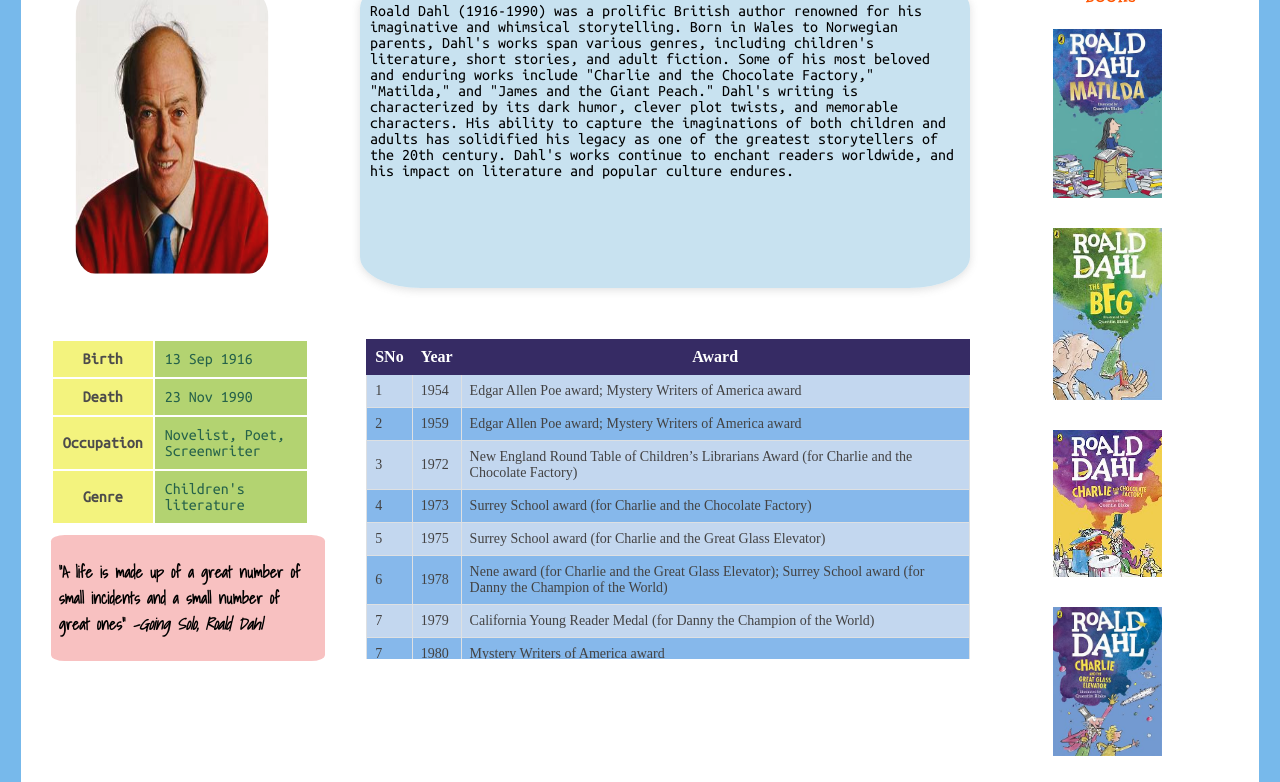
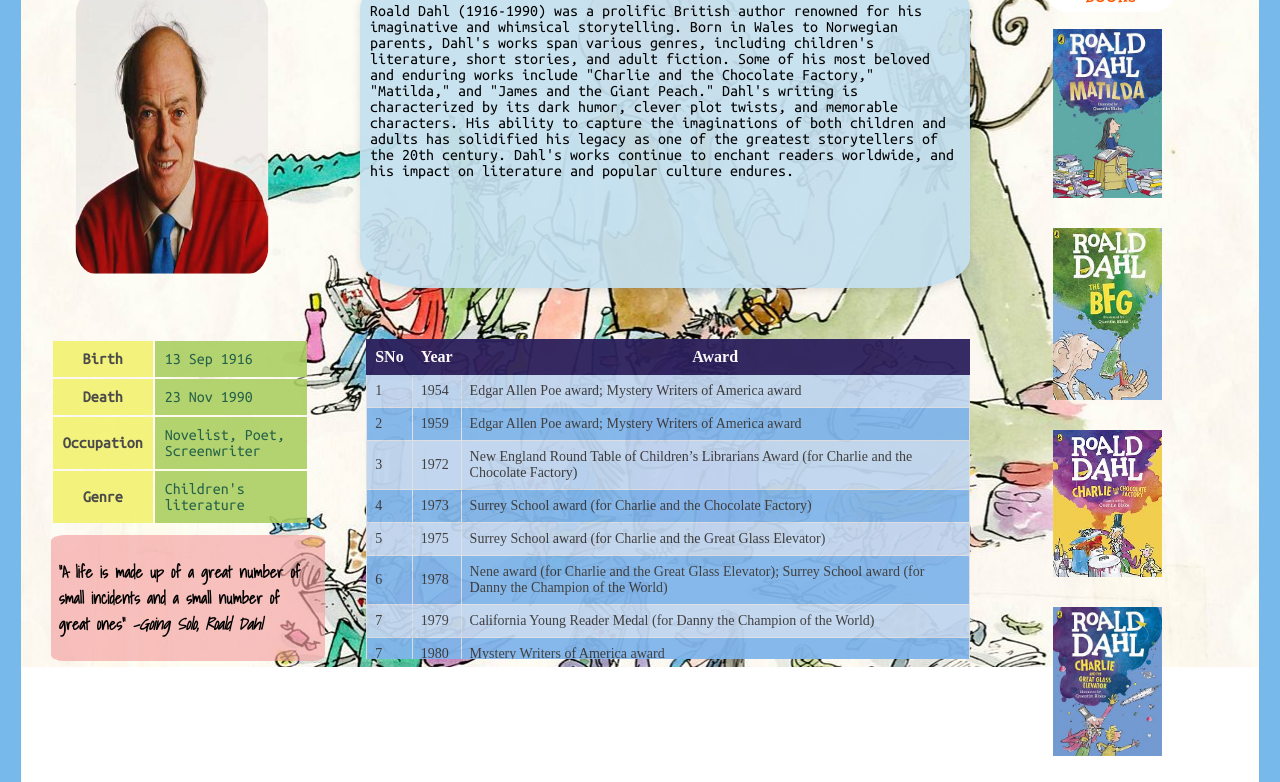
Before and after one commit to SmritiVM/Roald-Dahl-Fanpage, a plain HTML site: page index.html in a window 1280 px wide. Shown: the part 188-970 px from the top of the page. Drawn offline with Linux system fonts and the light colour scheme; a web font is replaced by a local one.

Commit message:
Add/delete comments

```diff
--- a/style.css
+++ b/style.css
@@ -1,16 +1,11 @@
 @font-face { font-family: "Roald Dahl"; src: url('RoaldDahlWonkyBold.ttf'); }
 body{
-    /* background-image: url("./assets/banner.png"); */
-    /* background-image:  */
     /* linear-gradient(180deg, rgba(243,139,160,0.4), rgba(246,174,153,0.4), rgba(241,202,137,0.4), rgba(213,236,194,0.4), rgba(189,210,182,0.4), rgba(135,167,179,0.4), rgba(228,186,212,0.4)),  */
-    /* url('./assets/background.jpg');  */
-    /* background-size: 500px;
-    background-repeat: no-repeat; */
     overscroll-behavior: none;
     background-color: #77B9EB;
-    /* background-position: 0px -100px; */
+}
 
-}
+/* Heading */
 .heading{
     background-image: url("./assets/banner.png");
     background-size: 300px;
@@ -23,43 +18,36 @@ body{
 .heading h1, a{
     font-family: "Roald Dahl";
     font-size: 70px;
-    /* padding-top: 0.3% !important; */
     margin-top: 3% !important;
     margin-bottom: 1% !important;
     color: black;
     text-decoration: none;
 }
 
-
+/* Content */
 .content{
-    background-image:
-    /* linear-gradient(180deg, rgba(243,139,160,0.2), rgba(246,174,153,0.2), rgba(241,202,137,0.2), rgba(213,236,194,0.2), rgba(189,210,182,0.2), rgba(135,167,179,0.2), rgba(228,186,212,0.2)),  */
-    url('./assets/background_copy.jpg');
+    background-image: url('./assets/combined_illustration.jpg');
     background-repeat: no-repeat;
-    /* background-position: 0px 30px; */
     margin: 1%;
     border-radius: 5%;
-    /* box-shadow: rgba(0, 0, 0, 0.25) 0px 5px 15px; */
     background-color: white;
     display: flex;
     flex-direction: row;
+}
 
-}
 .content div{
-    /* border: 1px solid black; */
     margin: 10px;
 }
 
+/* Information */
 .information {
     display: flex;
     flex-direction: column;
     width: 80%;
     min-height: 100vh;
 }
-/* .information div{
-    border: 1px solid red;
-} */
 
+/* Basic */
 .basic{
     position: relative;
     display: flex;
@@ -69,7 +57,6 @@ body{
 }
 .basic div{
     position: relative;
-    /* border: 1px solid blue; */
 }
 
 .picture{
@@ -89,8 +76,6 @@ body{
 .portrait{
     height: 85%;
     width: 100%;
-    /* object-position: -60px -30px; */
-    /* margin-left: 10%; */
     filter: saturate(140%);
     opacity: 0.95;
     border-radius: 10%;
@@ -109,6 +94,7 @@ body{
     font-size: medium;
 }
 
+/* Extra */
 .extra{
     position: relative;
     display: flex;
@@ -118,7 +104,6 @@ body{
 }
 .extra div{
     position: relative;
-    /* border: 1px solid green; */
 }
 
 .bio{
@@ -135,13 +120,11 @@ body{
     font-family: "Shadows Into Light";
     font-weight: bolder;
 }
+
+/* Bio Table */
 .bio table{
-    /* border-collapse: collapse; */
     font-family: "Ubuntu Mono";
-    /* font-family: "Roald Dahl"; */
-    /* font-size: 12px; */
     opacity: 0.9;
-    /* width: 90% !important; */
 }
 .bio table th{
     background-color: rgb(242, 242, 113);
@@ -154,10 +137,10 @@ body{
     padding: 10px;
 }
 
+/* Achievements table */
 .achievements{
     width: 70%;
     margin-left: 5% !important;
-    /* margin-right: 10% !important; */
     max-height: 320px;
     overflow-y: scroll;
     opacity: 0.95;
```
